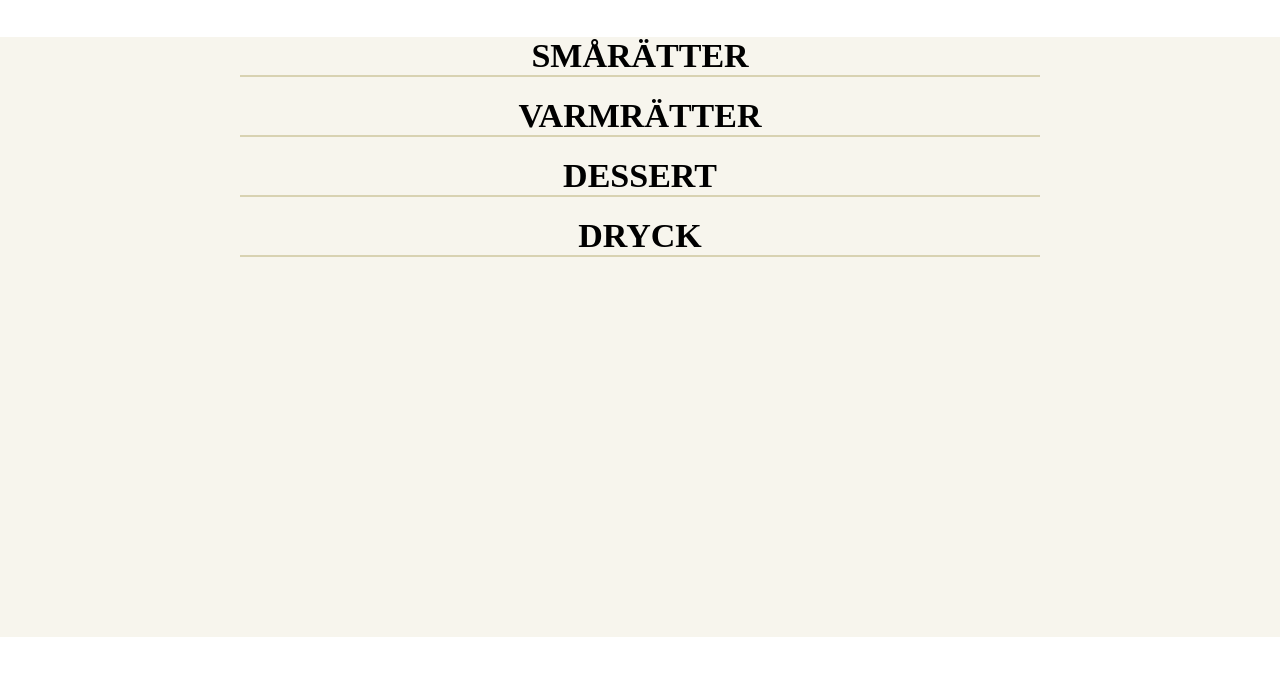
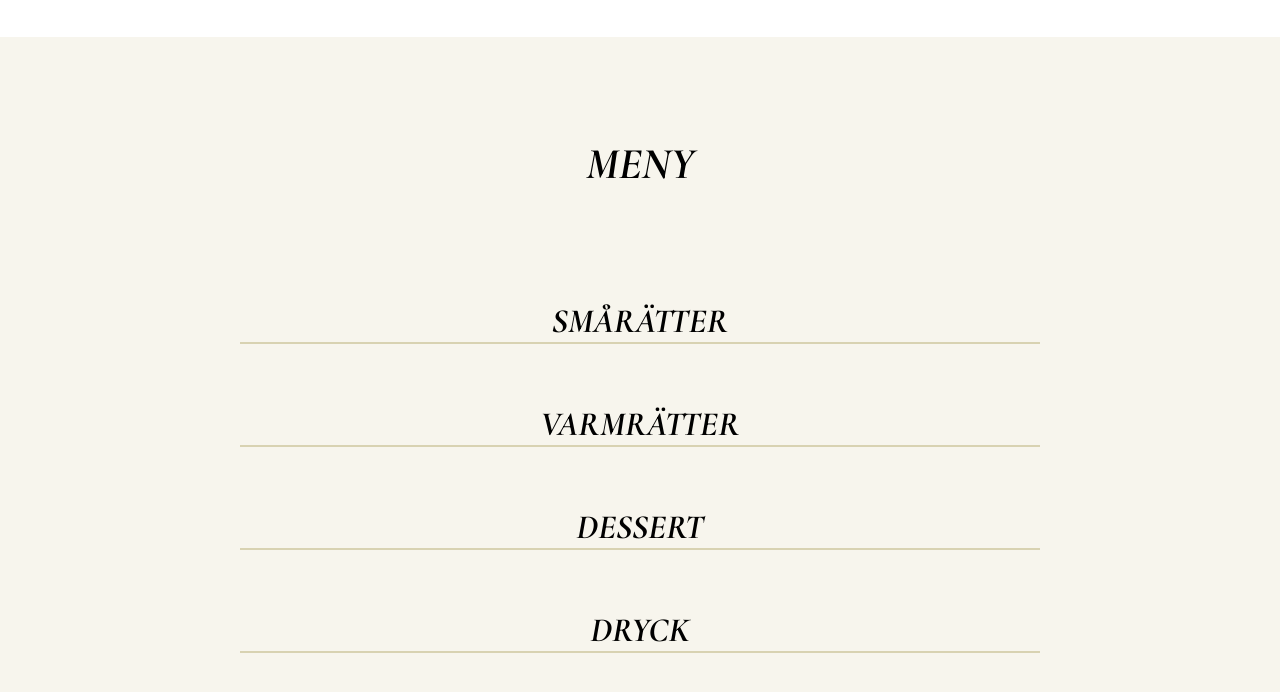
Before and after one commit to Anne-Lii/backend_projekt_webbplats, a website built with Parcel: page src/index.html in a window 1280 px wide. Shown: the part 802-1494 px from the top of the page. Before the commit the page ends 1439 px from the top, so only its background shows below. Built offline with nearby package versions, Linux system fonts and the light colour scheme; no server answers.

Commit message:
har fått till rubrikerna i menyn och layouten till dessa. Har inte lyckats få ut mat från APIet ännu

```diff
--- a/src/css/main.css
+++ b/src/css/main.css
@@ -7,6 +7,8 @@ body,
 html {
     height: 100%;
     width: 100%;
+
+
 }
 
 #bgVideo {
@@ -84,9 +86,19 @@ font-size: 20px;
 
 #div_meny {
     width: 100%;
-    min-height: 600px;
+    min-height: 100vh;
     background-color: #f7f5ed;
     text-align: center;
+    font-family: "Cormorant Garamond", serif;
+    font-weight: 300;
+    font-style: italic;
+
+}
+
+#div_meny h1 {
+    font-size: 44px;
+    margin-bottom: 100px;
+    padding-top: 100px;
 }
 
 #div_meny h2 {
@@ -94,5 +106,6 @@ font-size: 20px;
     display: inline-block;
     border-bottom: 2px solid  #d8d2b2;
     width: 800px;
-    margin-bottom: 20px;
+    margin-top: 10px;
+    margin-bottom: 50px;
 }
--- a/src/index.html
+++ b/src/index.html
@@ -4,6 +4,11 @@
 <head>
     <meta charset="UTF-8">
     <meta name="viewport" content="width=device-width, initial-scale=1.0">
+    <!-- google fonts -->
+    <link rel="preconnect" href="https://fonts.googleapis.com">
+    <link rel="preconnect" href="https://fonts.gstatic.com" crossorigin>
+    <link href="https://fonts.googleapis.com/css2?family=Cormorant+Garamond:ital,wght@0,300;0,400;0,500;0,600;0,700;1,300;1,400;1,500;1,600;1,700&display=swap" rel="stylesheet">
+
     <link rel="stylesheet" href="https://cdnjs.cloudflare.com/ajax/libs/font-awesome/6.0.0-beta3/css/all.min.css"><!-- Font awesome för ikoner -->
     <link rel="stylesheet" href="/src/css/main.css">
     <script src="js/main.js" type="module"></script>
@@ -42,6 +47,9 @@
         </div>
 
         <div id="div_meny">
+
+            <h1>MENY</h1>
+
             <h2>SMÅRÄTTER</h2>
             <div id="smårätter"></div>
             <h2>VARMRÄTTER</h2>
```
Also changed, not shown: dist/index.html, 2 other files.
